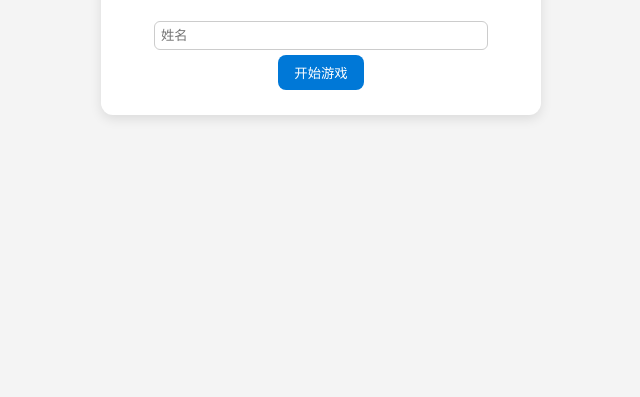
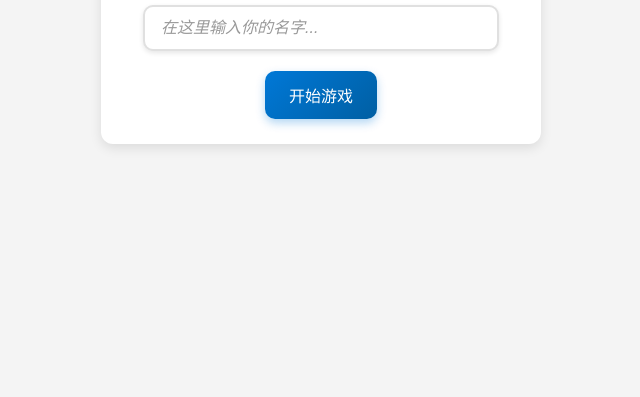
Before and after one commit to refrain212/beipiao-life, a plain HTML site: page index.html in a window 1280 px wide. Shown: the part 403-800 px from the top of the page, without its empty margins (319-959 px from the left). Drawn offline with Linux system fonts and the light colour scheme.

Commit message:
修改了部分ui和文本效果

```diff
--- a/index.html
+++ b/index.html
@@ -177,7 +177,7 @@
     }
     .game-popup h3 {
       margin: 0 0 15px 0;
-      color: #0078d7;
+      color: #0096d7;
       font-size: 18px;
       border-bottom: 2px solid #e9ecef;
       padding-bottom: 10px;
@@ -189,7 +189,7 @@
       border-radius: 10px;
       text-align: left;
       line-height: 1.6;
-      border-left: 4px solid #0078d7;
+      border-left: none;
     }
     .game-popup .popup-effects {
       margin: 10px 0;
@@ -248,11 +248,24 @@
       background: #005fa3;
     }
     input {
-      padding: 6px;
-      border-radius: 6px;
-      border: 1px solid #ccc;
-      margin-top: 8px;
+      padding: 12px 16px;
+      border-radius: 10px;
+      border: 2px solid #e0e0e0;
+      margin-top: 10px;
       width: 80%;
+      font-size: 16px;
+      transition: all 0.3s ease;
+      box-shadow: 0 2px 5px rgba(0,0,0,0.1);
+    }
+    input:focus {
+      outline: none;
+      border-color: #0078d7;
+      box-shadow: 0 0 10px rgba(0,120,215,0.3);
+      transform: translateY(-2px);
+    }
+    input::placeholder {
+      color: #999;
+      font-style: italic;
     }
   </style>
 </head>
@@ -301,12 +314,12 @@
   </div>
 
   <div id="game-container">
-    <h2>北漂人生</h2>
+    <h2 style="color: #0078d7; margin-bottom: 20px; font-size: 28px; text-shadow: 2px 2px 4px rgba(0,0,0,0.1);">🏙️ 北漂人生</h2>
     <div id="start-screen">
-      <p>请输入你的姓名：</p>
-      <input type="text" id="name-input" placeholder="姓名">
+      <p style="font-size: 18px; color: #333; margin-bottom: 15px;">请输入你的姓名：</p>
+      <input type="text" id="name-input" placeholder="在这里输入你的名字...">
       <br>
-      <button onclick="startGame()">开始游戏</button>
+      <button onclick="startGame()" style="margin-top: 20px; padding: 12px 24px; font-size: 16px; background: linear-gradient(135deg, #0078d7 0%, #005fa3 100%); border-radius: 10px; box-shadow: 0 4px 10px rgba(0,120,215,0.3);">开始游戏</button>
     </div>
     <div id="game-screen" style="display:none;"></div>
   </div>
@@ -828,7 +841,7 @@
           <h3>游戏结束</h3>
           <p>时间：<b>${getDateString()}</b></p>
           <p>主角存款：<b>${player.money}</b> 元</p>
-          <p style="color:#C1437A;font-weight:bold;">下辈子注意身体</p>
+          <p style="color:#C1437A;font-weight:bold;">身体是革命的本钱</p>
           <button onclick="resetGame()" style="margin-top: 20px;">重新开始</button>
         `;
         return;
```
